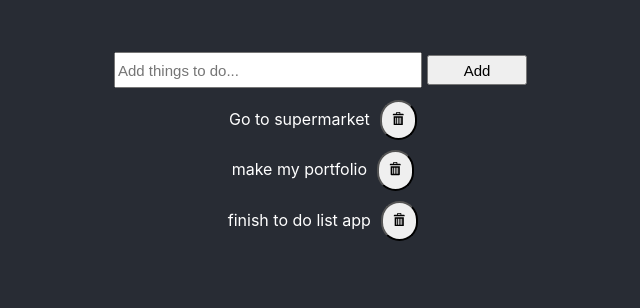
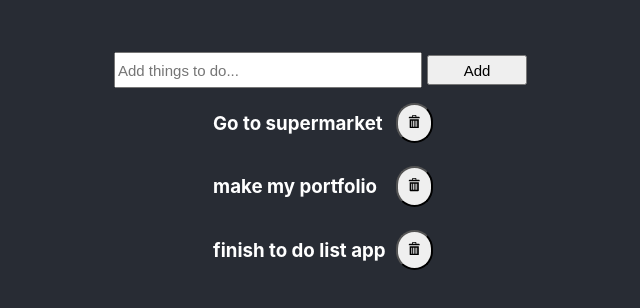
Before and after one commit to hayamania/todolist, a React (Create React App) app: page / in a window 1280 px wide. Shown: the top 308 px of the page, without its empty margins (317-957 px from the left). Built offline with nearby package versions, Linux system fonts and the light colour scheme.

Commit message:
added delete button

```diff
--- a/src/App.css
+++ b/src/App.css
@@ -29,7 +29,15 @@
 }
 
 .displayTodo {
-  margin: 10px;
+  margin: 3px;
+  display: flex;
+  justify-content: space-between;
+  align-items: center;
+  transition-duration: 200ms;
+}
+
+.displayTodo:hover {
+  scale: 1.1;
 }
 
 .delete-btn {
--- a/src/App.js
+++ b/src/App.js
@@ -1,5 +1,5 @@
 import "./App.css";
-import React, { useState } from "react";
+import React, { useState, useRef } from "react";
 import { ImBin } from "react-icons/im";
 
 function App() {
@@ -9,14 +9,22 @@ function App() {
     "finish to do list app",
   ]);
   const [toDoinput, setToDoinput] = useState("");
-  console.log(toDolists);
-  function handleClick(event) {
-    setToDolists(toDoinput);
+  const inputRef = useRef(false);
+
+  function addToDo(event) {
+    setToDolists((current) => [...current, toDoinput]);
+    inputRef.current.value = "";
+    inputRef.current.focus();
+    console.log(`Add ${toDoinput} to the list`);
+    console.log(toDolists);
   }
 
   function updateInput(event) {
     setToDoinput(event.target.value);
-    console.log(toDoinput);
+  }
+
+  function updateComplete(event) {
+    console.log(`Update complete`);
   }
   return (
     <div className="App">
@@ -26,19 +34,16 @@ function App() {
           placeholder="Add things to do..."
           className="inputToDo"
           onChange={updateInput}
+          ref={inputRef}
         />
-        <button
-          type={"submit"}
-          className="inputBtn"
-          // onClick={() => handleClick}
-        >
+        <button type={"submit"} className="inputBtn" onClick={addToDo}>
           Add
         </button>
       </div>
       <div className="display">
         {toDolists.map((list, index) => (
-          <div className="displayTodo" key={index}>
-            {list}
+          <div className="displayTodo" key={index} onClick={updateComplete}>
+            <h3>{list}</h3>
             <button className="delete-btn">
               <ImBin />
             </button>
```
